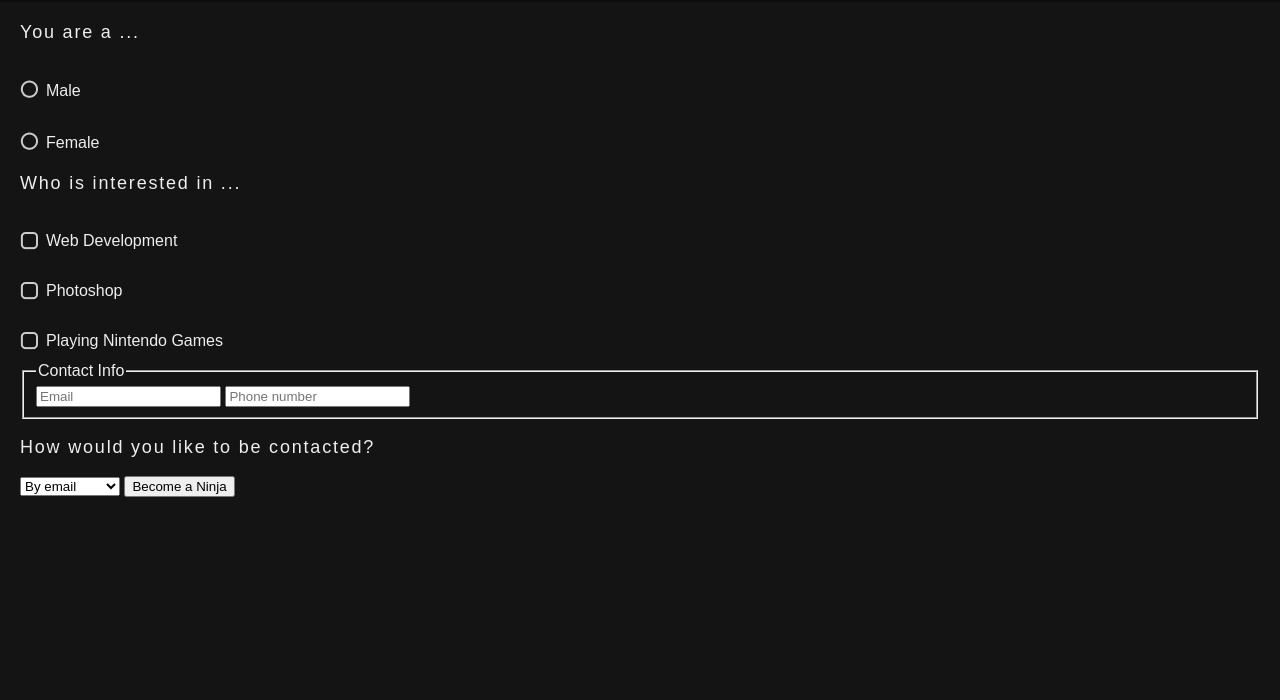
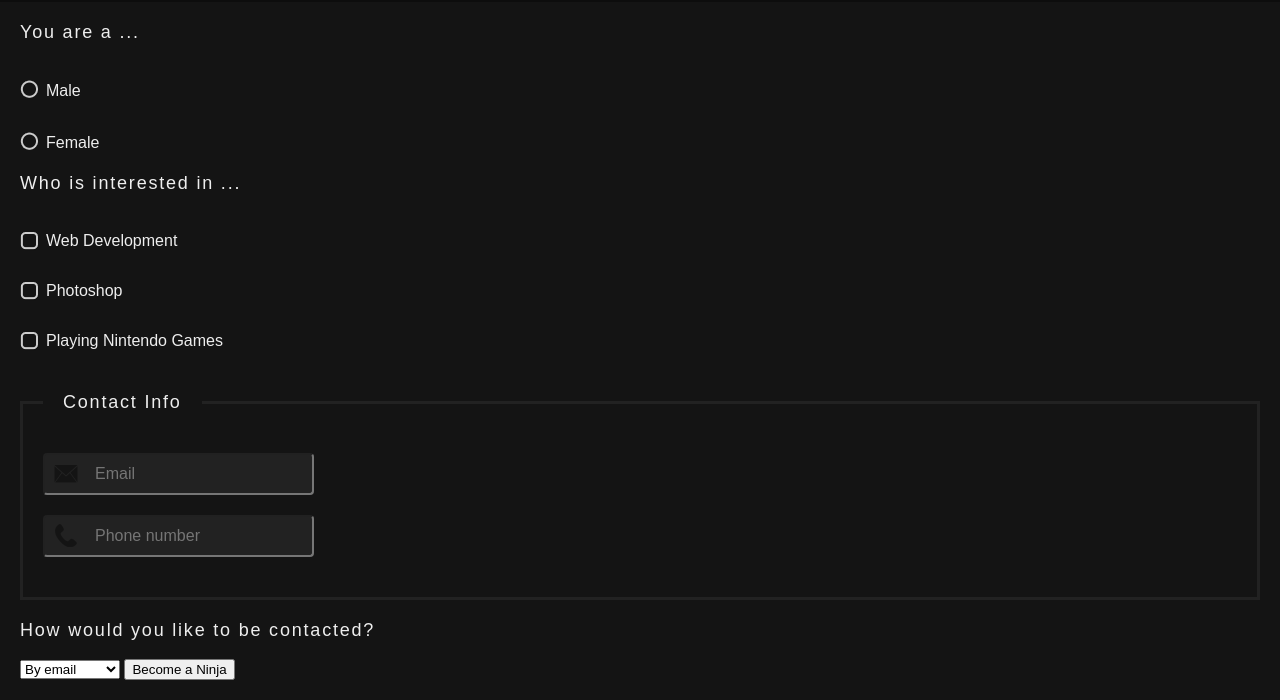
Before and after one commit to Torrie-Leung/entry-level-playground, a plain HTML site: page index.html in a window 1280 px wide. Shown: the part 131-831 px from the top of the page. Before the commit the page ends 800 px from the top, so only its background shows below. Drawn offline with Linux system fonts and the light colour scheme.

Commit message:
Styling Text Inputs

```diff
--- a/style.css
+++ b/style.css
@@ -65,3 +65,32 @@ input:checked + label[for="nintendo"]{
   background-position: 0 -65px;
   color: #ce1010;
 }
+
+/* Text Input Styles & Fieldsets */
+fieldset{
+  padding: 20px;
+  margin: 20px 0;
+  border: 3px solid #222;
+}
+legend{
+  padding: 20px;
+  font-size: 18px;
+  letter-spacing: 0.1em;
+}
+
+input[type="email"],input[type="tel"]{
+  display: block;
+  margin-bottom: 20px;
+  padding: 10px 10px 10px 50px;
+  border-radius: 4px;
+  background: url(img/inputs.png) no-repeat;
+  background-color: #222;
+  font-size: 16px;
+  color: #fff;
+}
+input[type="email"]{
+  background-position: 7px 8px;
+}
+input[type="tel"]{
+  background-position: 7px -58px;
+}
```
